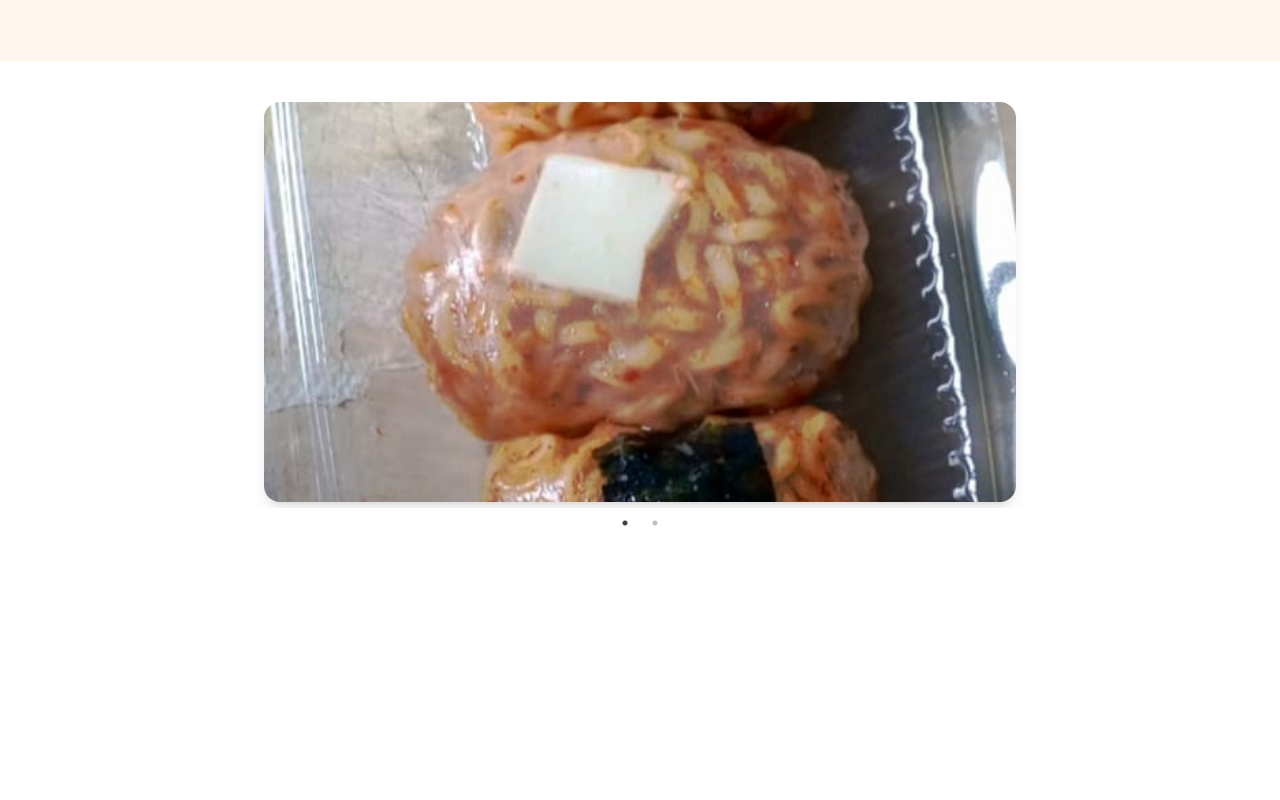
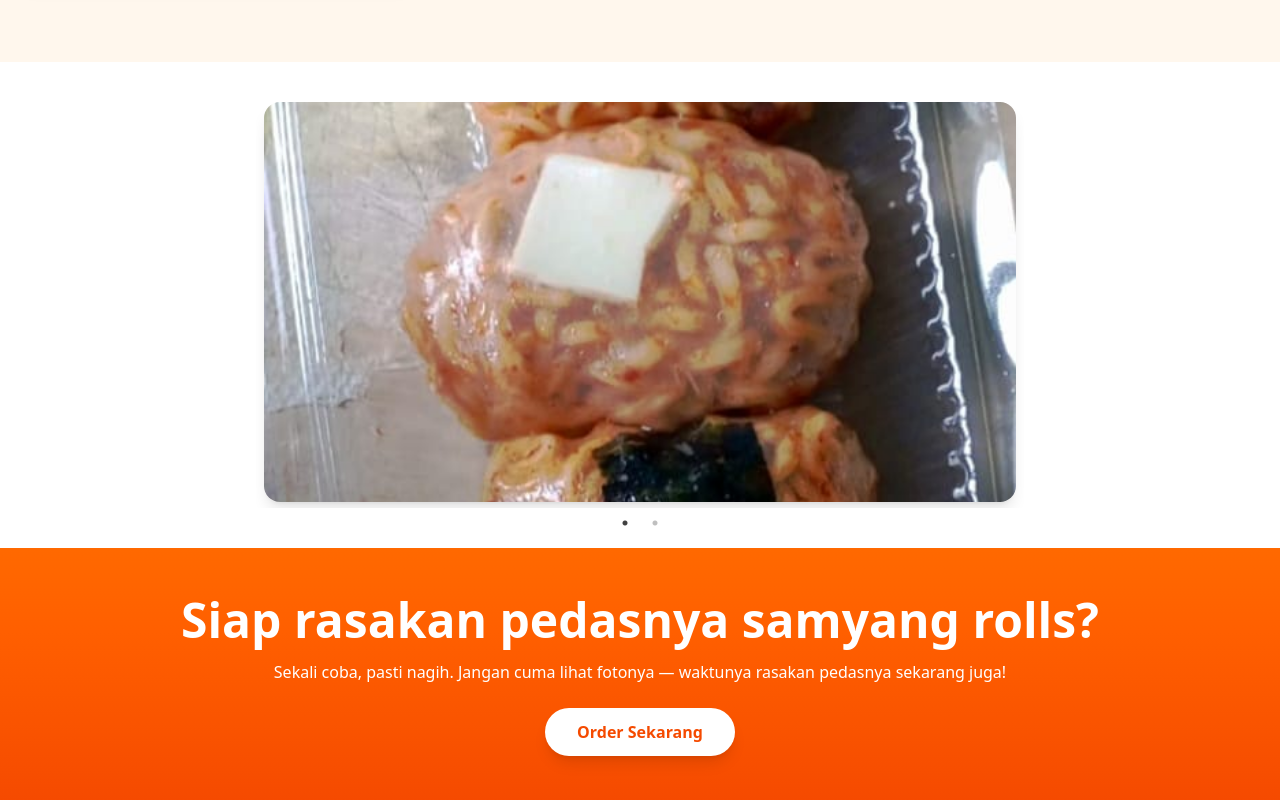
Before and after one commit to Andi-51/Samyang-Roll-PKK, a React (Vite) app: page / in a window 1280 px wide. Shown: the part 1757-2557 px from the top of the page. Before the commit the page ends 2305 px from the top, so only its background shows below. Built offline with nearby package versions, Linux system fonts and the light colour scheme.

Commit message:
CTA section

```diff
--- a/src/App.jsx
+++ b/src/App.jsx
@@ -5,6 +5,7 @@
 import ProblemSolution from './Components/ProblemSolution'
 import Features from './Components/Features'
 import Gallery from './Components/Gallery'
+import Order from './Components/Order'
 
 const App = () => {
   return (
@@ -14,6 +15,7 @@
     <ProblemSolution/>
     <Features/>
     <Gallery/>
+    <Order/>
     </>
   )
 }
--- a/src/Components/Order.jsx
+++ b/src/Components/Order.jsx
@@ -1,9 +1,37 @@
-import React from 'react'
+import React from "react";
 
 const Order = () => {
+  const phoneNumber = "6283841218789";
+
+  const message = "Halo admin 👋. Saya dari kelas {kelas} tertarik untuk memesan Samyang Rolls.";
+
+  const whatsappURL = `https://wa.me/${phoneNumber}?text=${encodeURIComponent(message)}`;
+
   return (
-    <div>Order</div>
-  )
-}
+    <div className="bg-gradient-to-b from-orange-500 to-orange-600">
+      <div className="py-12">
+        <div className=" flex flex-col items-center">
+          <h1 className="text-white font-bold text-3xl md:text-4xl lg:text-5xl text-center">
+            Siap rasakan pedasnya samyang rolls?
+          </h1>
+          <p className="text-white w-fit text-center py-4 mb-2">
+            Sekali coba, pasti nagih. Jangan cuma lihat fotonya — waktunya
+            rasakan pedasnya sekarang juga!
+          </p>
+        </div>
+        <div className="flex justify-center ">
+          <a
+            href={whatsappURL}
+            target="_blank"
+            rel="noopener noreferrer"
+            className="bg-white text-orange-600 font-semibold px-8 py-3 rounded-full shadow-lg hover:scale-105 transition duration-300"
+          >
+            Order Sekarang
+          </a>
+        </div>
+      </div>
+    </div>
+  );
+};
 
-export default Order
+export default Order;
```
